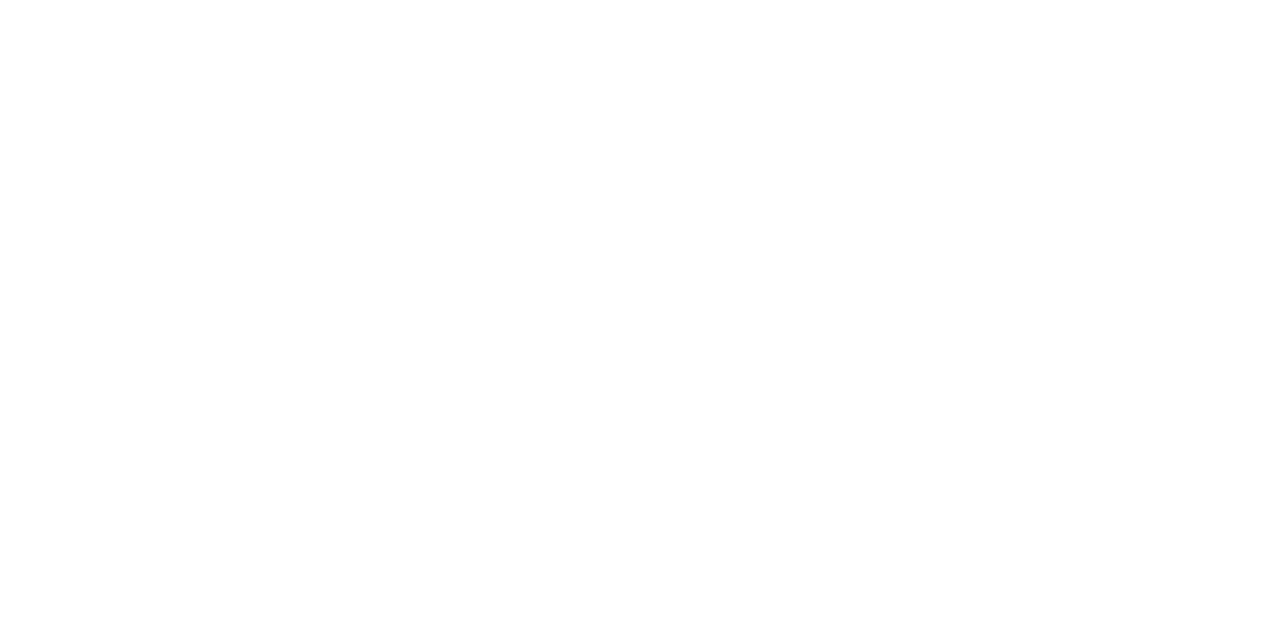
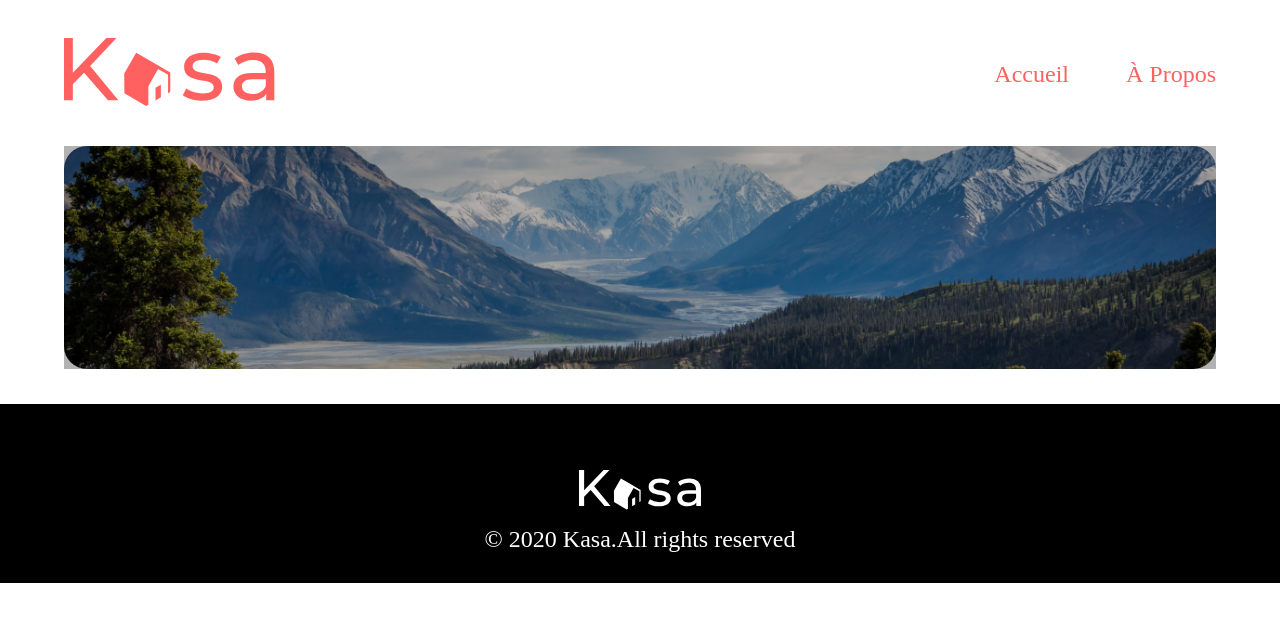
Before and after one commit to Deuli-P/Kasa-React-projet, a React (Vite) app in the folder vite-react-sass/: page /about in a window 1280 px wide. Before the commit this address had no page. Shown: the top 622 px of the page. Built offline with nearby package versions, Linux system fonts and the light colour scheme.

Commit message:
Index Done - Debut About

```diff
--- a/vite-react-sass/src/App.jsx
+++ b/vite-react-sass/src/App.jsx
@@ -1,12 +1,14 @@
 import './assets/SASS/App.scss'
 import { BrowserRouter, Routes, Route } from "react-router-dom";
 import Home from './pages/Home/Home';
+import About from './pages/About/About';
 
 function App() {
   return (
     <BrowserRouter>
       <Routes>
         <Route path="/" element={<Home />}/>
+        <Route path="/about" element={<About />}/>
       </Routes>
     </BrowserRouter>
   )
--- a/vite-react-sass/src/assets/SASS/index.scss
+++ b/vite-react-sass/src/assets/SASS/index.scss
@@ -95,7 +95,7 @@
     flex-direction: column;
     justify-content: center;
     padding: 5%;
-    #main-banner{
+    #main-home-banner{
         width: 100%;
         height: clamp(111px, calc(111px + 0.27184466 * (100vw - 375px)), 223px);;
         background-image: url("../../public/IMG.png");
@@ -111,7 +111,10 @@
       display: flex;
       flex-direction: column;
       align-items: center;
-
+      padding-top: clamp(0px, calc(0px + calc((31 - 0) / (1440 - 320)) * (100vw - 320px)), 31px);
+      padding-left: clamp(0px, calc(0px + calc((50 - 0) / (1440 - 320)) * (100vw - 320px)), 50px);
+      padding-right: clamp(0px, calc(0px + calc((50 - 0) / (1440 - 320)) * (100vw - 320px)), 50px);
+      padding-bottom: clamp(0px, calc(0px + calc((18 - 0) / (1440 - 320)) * (100vw - 320px)), 18px);
     }
 }
 // BANNER
@@ -141,11 +144,14 @@
     align-items: center;
     width: 100%;
     max-width: 340px;
+    box-shadow: 0 8.5px 12px 0 #dddddd;
     height: clamp(255px, calc(255px + calc((340 - 255) / (1440 - 320)) * (100vw - 320px)), 340px);
-    margin-top: clamp(0px, calc(0px + calc((50 - 0) / (1440 - 375)) * (100vw - 375px)), 50px);
-    margin-bottom: clamp(20px, calc(20px + calc((50 - 20) / (1440 - 320)) * (100vw - 320px)), 50px);
-    background-color: $main-color;
+    margin-top: clamp(0px, calc(0px + calc((25 - 0) / (1440 - 375)) * (100vw - 375px)), 25px);
+    margin-bottom: clamp(20px, calc(20px + calc((25 - 20) / (1440 - 320)) * (100vw - 320px)), 25px);
     border-radius: 10px;
+    cursor: pointer;
+    animation-name: opacityDownAnimation;
+    animation-duration: 1500;
     .box-shadow {
         width: 100%;
         height: 100%;
@@ -158,7 +164,8 @@
     }
     img {
         width: 100%;
-        height: 255px;
+        height: 100%;
+        object-fit: cover;
         border-radius: 10px;
     }
     &-text {
@@ -181,17 +188,41 @@
 
 
 /* ======================================================================= */
-                    /* 404 */
+                            /* A PROPOS */
+/* ======================================================================= */
+
+#main-about {
+    width: 100%;
+    padding: 0 5%;
+    &-banner {
+        height: 223px;
+        background-image: url('../images/About.png');
+        background-position: center;
+        background-size: cover;
+        background-repeat: no-repeat;
+        border-radius: clamp(10px, calc(10px + calc((25 - 10) / (1440 - 375)) * (100vw - 375px)), 25px);
+        margin-top: clamp(19px, calc(19px + calc((38 - 19) / (1440 - 375)) * (100vw - 375px)), 38px);
+        margin-bottom: clamp(19px, calc(19px + calc((38 - 19) / (1440 - 375)) * (100vw - 375px)), 38px);
+        .blendMode {
+            background-color: black;
+            width: 100%;
+            height: 100%;
+            opacity: 0.3
+        }
+    }
+}
+/* ======================================================================= */
+                              /* 404 */
 /* ======================================================================= */
 
 
 /* ======================================================================= */
-                    /* LOCATIONS */
+                            /* LOCATIONS */
 /* ======================================================================= */
 
 
 /* ======================================================================= */
-                    /* MEDIA QUERY */
+                           /* MEDIA QUERY */
 /* ======================================================================= */
 
 @import './media.scss';
--- a/vite-react-sass/src/assets/SASS/media.scss
+++ b/vite-react-sass/src/assets/SASS/media.scss
@@ -16,7 +16,6 @@
             margin-left: clamp(12px,calc(5vw - 4px),57px);
         }
     }
-
 }
 
 /* ======================================================================= */
@@ -25,7 +24,7 @@
 
 @media screen and (min-width: 424px) {
     #main-home {
-        #main-banner {
+        #main-home-banner {
             display: flex;
             align-items: center;
             justify-content: center;
@@ -33,10 +32,9 @@
         }
         #main-article-box {
             background: $bg-secondary-color;
-            display: flex;
             flex-direction: row;
             justify-content: space-between;
-            justify-content: space-around;
+            justify-content: space-between;
             flex-wrap: wrap;
             height: auto;
         }
@@ -61,13 +59,6 @@
             flex-direction: row;
         }
     }
-
-    .article-location {
-        img {
-            height: 100%;
-        }
-    }
-
 }
 
 
--- a/vite-react-sass/src/assets/SASS/settings.scss
+++ b/vite-react-sass/src/assets/SASS/settings.scss
@@ -15,14 +15,13 @@
 $font-size-article : 18px;
 $font-size-banner:clamp(24px,4vw, 48px);
 
-// DIMENSIONS
-$min-width:375;
-$max-width:1440;
-$mid-width:768;
-$dimension-taille: calc(1440 / 375);
-$dimension-vw: calc(100vw - 375px);
-//climp = (valeur mini , calc(valeur mini + calc(( valeur max - valeur mini) / ( taille max - taille mini)) * ( 100vw - taille mini)), valeur max)
-//climp = climp(valeur mini , calc(valeur mini + calc(( valeur max - valeur mini) / $dimension-taille) * $dimension-vw), valeur max)
+
+// FUNCTION
+
+// @function clamping($min , $max , $Wmin ,$Wmax){
+//     $clamp: clamp($min px, calc($min px + calc(($max - $min) / ($Wmax - $Wmin)) * (100vw - $min px)), $max px );
+//     @return $clamp;
+// }
 // MIXINS
 
 @mixin names {
--- a/vite-react-sass/src/components/Articles/Articles.jsx
+++ b/vite-react-sass/src/components/Articles/Articles.jsx
@@ -1,21 +1,28 @@
+import { useEffect, useState } from "react";
+import axios from "axios";
+
 
 const Articles = () => {
+    // eslint-disable-next-line no-unused-vars
+    const [data, setData] = useState([]);
+
+    useEffect(()=> {
+        axios
+            .get('../src/assets/images/image.json')
+            .then((res)=> setData(res.data));
+    },[])
+
     return (
         <>
-            <article className="article-location">
-                <div className="box-shadow"></div>
-                 {/* <img src="#" alt="" /> */}
-                <div className="article-location-text">
-                    <h3>Titre de la <br/> location</h3>
-                </div>
-            </article>
-            {/* <article className="article-location">
-                <div className="box-shadow"></div>
-                <img src={images} alt={title} />
-                <div className="article-location-text">
-                    <h3>{title}</h3>
-                </div>
-            </article> */}
+        {data.map((element) => (
+                 <article className="article-location" key= {element.id}>
+                    <div className="box-shadow"></div>
+                    <img src={element.cover} alt={element.title} />
+                    <div className="article-location-text">
+                        <h3>{element.title}</h3>
+                    </div>
+                </article>
+        ))}
         </>
     );
 };
--- a/vite-react-sass/src/components/Banner/Banner.jsx
+++ b/vite-react-sass/src/components/BannerHome/BannerHome.jsx
@@ -1,6 +1,6 @@
 
 
-const Banner = () => {
+const BannerHome = () => {
     return (
         <>
             <div id="banner-content">
@@ -13,4 +13,4 @@
     );
 };
 
-export default Banner;
+export default BannerHome;
--- a/vite-react-sass/src/components/Header/Header.jsx
+++ b/vite-react-sass/src/components/Header/Header.jsx
@@ -16,7 +16,7 @@
                     <nav>
                         <ul>
                             <li><a href="#">Accueil</a></li>
-                            <li className='nav-about'><a href="#">À Propos</a></li>
+                            <li className='nav-about'><a href="about">À Propos</a></li>
                         </ul>
                     </nav>
                 </div>
--- /dev/null
+++ b/vite-react-sass/src/pages/About/About.jsx
@@ -0,0 +1,21 @@
+import Footer from "../../components/Footer/Footer";
+import Header from "../../components/Header/Header";
+
+const About = () => {
+    return (
+        <>
+            <Header />
+                <main id="main-about">
+                <div className="main-containers" id="main-about-banner">
+                    <div className ="blendMode"></div>
+                </div>
+                <div className="main-containers" id="main-about-collapse">
+
+                </div>
+                </main>
+            <Footer />
+        </>
+    );
+};
+
+export default About;
--- a/vite-react-sass/src/pages/Home/Home.jsx
+++ b/vite-react-sass/src/pages/Home/Home.jsx
@@ -1,5 +1,5 @@
 //import Articles from "../components/Articles";
-import Banner from "../../components/Banner/Banner";
+import BannerHome from "../../components/BannerHome/BannerHome";
 import Footer from "../../components/Footer/Footer";
 import Header from "../../components/Header/Header";
 import Articles from "../../components/Articles/Articles";
@@ -8,15 +8,10 @@
         <>
             <Header />
             <main id="main-home">
-            <div className="main-containers" id="main-banner">
-                <Banner />
+            <div className="main-containers" id="main-home-banner">
+                <BannerHome />
             </div>
             <div className="main-containers" id="main-article-box">
-                <Articles />
-                <Articles />
-                <Articles />
-                <Articles />
-                <Articles />
                 <Articles />
                  {/* <Articles key="1" images="" title="Titre de la location"/> */}
             </div>
```
Also changed, not shown: vite-react-sass/src/components/Collapse/Collapse.jsx (added, +9 -0 lines), vite-react-sass/src/assets/images/About.png (renamed from vite-react-sass/src/assets/images/Articles.png).
